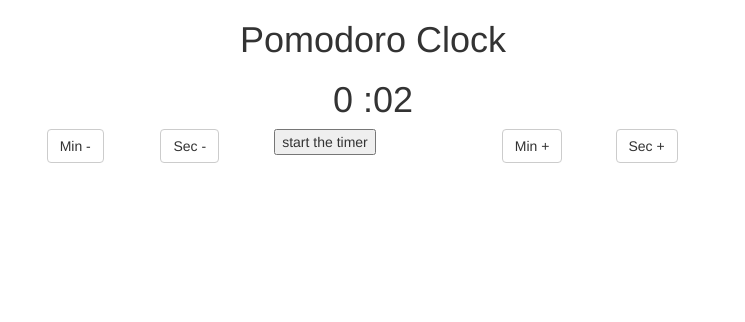
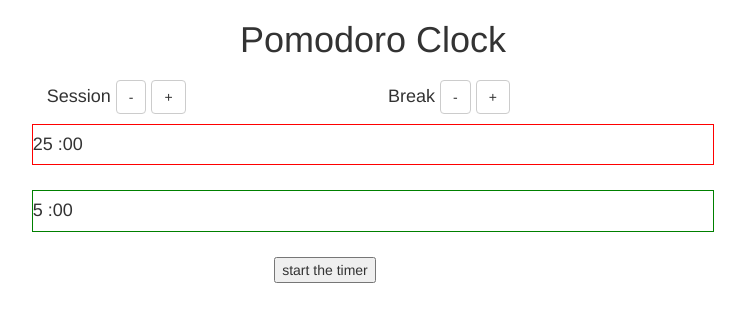
Before and after one commit to lopesa/freecodecamp-projects, a website: page app/jade/pomodoro-clock.jade in a window 1280 px wide. Both pictures are taken after a click on the button "start the timer". Shown: the whole page, without its empty margins (267-1012 px from the left). Drawn offline with nearby package versions, Linux system fonts and the light colour scheme; files that its build step writes are made by us from their sources.

Commit message:
creates the break clock and session clock. Adds scss to grunt flow

```diff
--- a/app/jade/pomodoro-clock.jade
+++ b/app/jade/pomodoro-clock.jade
@@ -10,6 +10,7 @@ html(lang="en")
         <!-- Bootstrap -->
         //- link(href="css/bootstrap.min.css" rel="stylesheet")
         link(href="./bower_components/bootstrap/dist/css/bootstrap.css" rel="stylesheet")
+        link(href="./css/pomodoro-clock.css" rel="stylesheet")
 
         <!-- HTML5 shim and Respond.js for IE8 support of HTML5 elements and media queries -->
         <!-- WARNING: Respond.js doesn't work if you view the page via file:// -->
@@ -25,24 +26,40 @@ html(lang="en")
                 //- div(class=".col-md-6 .col-md-offset-3" style="background-color:green;")
                 .col-sm-8
                     h1(class="text-center") Pomodoro Clock
-                    h1(class="text-center")
-                        span(id="minutesDisplay") 00
-                        |  :
-                        span(id="secondsDisplay") 05
-                    //- h3(class="text-center") set for
-                        span(id="time") 5
-                        |  seconds
+                    .row
+                        .col-sm-5
+                            h4 Session
+                                button(class="btn btn-default" id="subtractSessionMinute") -
+                                button(class="btn btn-default" id="addSessionMinute") +
+                        .col-sm-1
+                        .col-sm-5
+                            h4 Break
+                                button(class="btn btn-default" id="subtractBreakMinute") -
+                                button(class="btn btn-default" id="addBreakMinute") +
+                        .col-sm-1
+                    .row
+                        div(id="session-bar" class=".col-sm-12")
+                            h4
+                                span(id="sessionMinutesDisplay") 25
+                                |  :
+                                span(id="sessionSecondsDisplay") 00
+                    .row
+                        div(id="break-bar" class=".col-sm-12")
+                            h4
+                                span(id="breakMinutesDisplay") 5
+                                |  :
+                                span(id="breakSecondsDisplay") 00
                     .row
                         .col-sm-2
-                            button(class="btn btn-default" id="subtractMinute") Min -
                         .col-sm-2
-                            button(class="btn btn-default" id="subtractSecond") Sec -
+                            //- button(class="btn btn-default" id="subtractSecond") Sec -
+                            //- button(class="btn btn-default" id="subtractMinute") Min -
                         .col-sm-4
                             button(id="start-timer") start the timer
                         .col-sm-2
-                            button(class="btn btn-default" id="addMinute") Min +
+                            //- button(class="btn btn-default" id="addMinute") Min +
                         .col-sm-2
-                            button(class="btn btn-default" id="addSecond") Sec +
+                            //- button(class="btn btn-default" id="addSecond") Sec +
 
 
 
--- a/app/js/pomodoroClock.js
+++ b/app/js/pomodoroClock.js
@@ -1,11 +1,10 @@
-var time = 5000
-var minutes;
-var seconds;
+var sessionTime = 1500000;
+var breakTime = 300000;
 
-function convertTime () {
-	// console.log(time);
+function convertTime (time) {
 	// console.log("Minutes = " + minutes + "\nseconds = " + seconds);
-
+	var minutes;
+	var seconds;
 
 	// convert milliseconds to minutes and seconds
 	if (time >= 60000) {
@@ -24,25 +23,47 @@ function convertTime () {
 	if (seconds < 10) {
 		seconds = "0" + seconds;
 	}
+
+	return [minutes, seconds];
 }
 
-function changeTimeDisplay () {
-	convertTime();
-	// $('#time').text(timeInSeconds);
-	$('#minutesDisplay').text(minutes);
-	$('#secondsDisplay').text(seconds);
+function changeTimeDisplay (whichClock) {
+	var sessionTimeDisplay = [];
+	var breakTimeDisplay = [];
+
+	if (whichClock === "session") {
+		sessionTimeDisplay = convertTime(sessionTime);
+		$('#sessionMinutesDisplay').text(sessionTimeDisplay[0]);
+		$('#sessionSecondsDisplay').text(sessionTimeDisplay[1]);
+	}
+	else {
+		breakTimeDisplay = convertTime(breakTime);
+		$('#breakMinutesDisplay').text(breakTimeDisplay[0]);
+		$('#breakSecondsDisplay').text(breakTimeDisplay[1]);
+	}
 }
 
 function addTime (event) {
-	time += event.data.time;
-	// console.log("time = " + time);
-	changeTimeDisplay();
+	// console.log(event.data.clock);
+	if (event.data.clock === "session") {
+		sessionTime += 60000;
+		changeTimeDisplay("session");
+	}
+	else {
+		breakTime += 60000;
+		changeTimeDisplay("break");
+	}
 }
 
 function subtractTime (event) {
-	time -= event.data.time;
-	// console.log("time = " + time);
-	changeTimeDisplay();
+	if (event.data.clock === "session") {
+		sessionTime -= 60000;
+		changeTimeDisplay("session");
+	}
+	else {
+		breakTime -= 60000;
+		changeTimeDisplay("break");
+	}
 }
 
 function startClock() {
@@ -61,11 +82,12 @@ function startClock() {
 
 $('#start-timer').on('click', startClock);
 
-$('#addSecond').on('click', {time: 1000}, addTime);
-$('#addMinute').on('click', {time: 60000}, addTime);
+$('#addSessionMinute').on('click', {clock: "session"}, addTime);
+$('#subtractSessionMinute').on('click', {clock: "session"}, subtractTime);
 
-$('#subtractSecond').on('click', {time: 1000}, subtractTime);
-$('#subtractMinute').on('click', {time: 60000}, subtractTime);
+$('#addBreakMinute').on('click', {clock: "break"}, addTime);
+$('#subtractBreakMinute').on('click', {clock: "break"}, subtractTime);
+
 
 
 
--- /dev/null
+++ b/app/scss/pomodoro-clock.scss
@@ -0,0 +1,11 @@
+#session-bar {
+	// height: 10px;
+	border: 1px solid red;
+	margin-bottom: 25px;
+}
+
+#break-bar {
+	// height: 10px;
+	border: 1px solid green;
+	margin-bottom: 25px;
+}
--- a/package.json
+++ b/package.json
@@ -7,6 +7,7 @@
     "gulp-open": "^1.0.0"
   },
   "devDependencies": {
-    "gulp-connect": "^2.2.0"
+    "gulp-connect": "^2.2.0",
+    "gulp-sass": "^2.1.0"
   }
 }
```
Also changed, not shown: gulpfile.js (+15 -3 lines), 1 other file.
